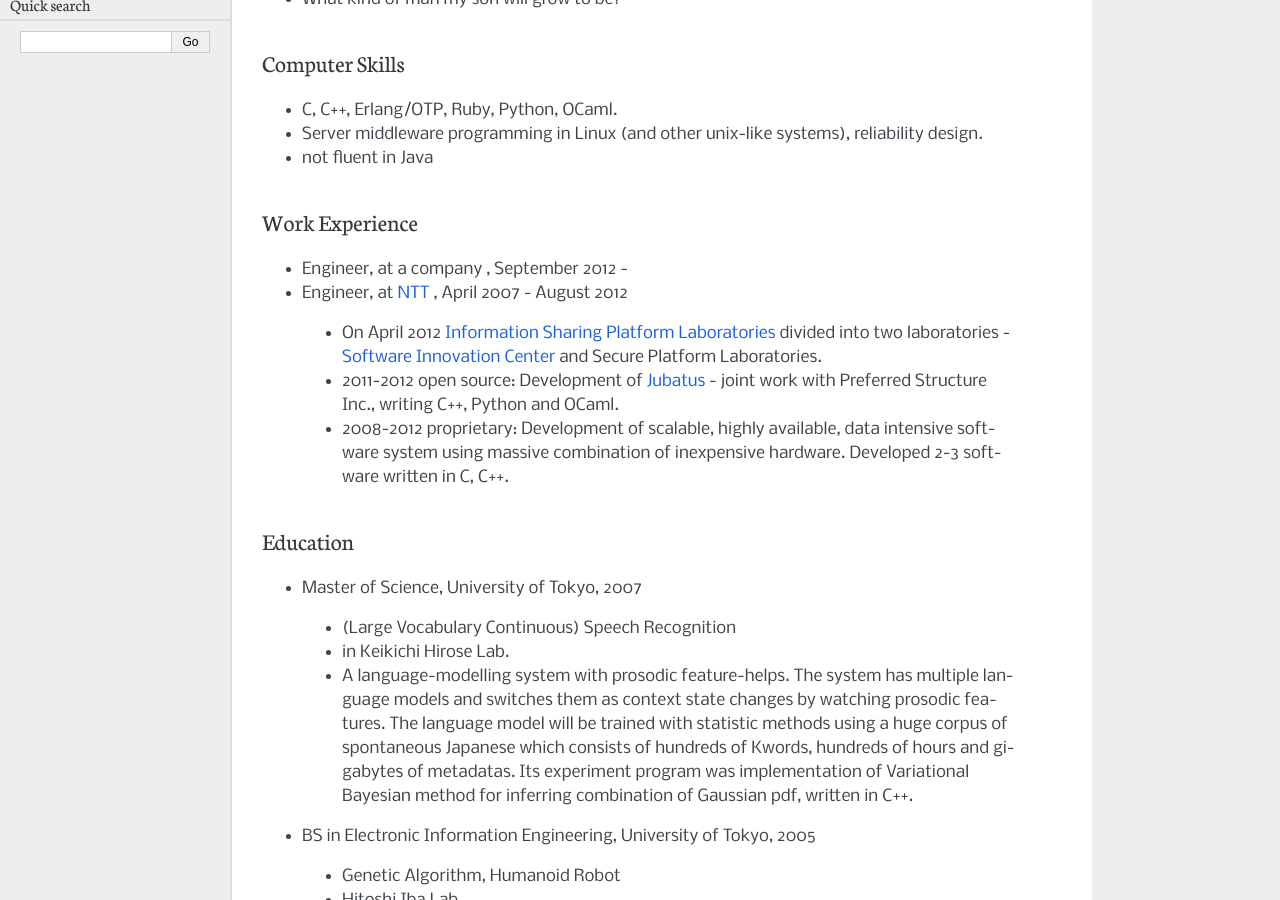
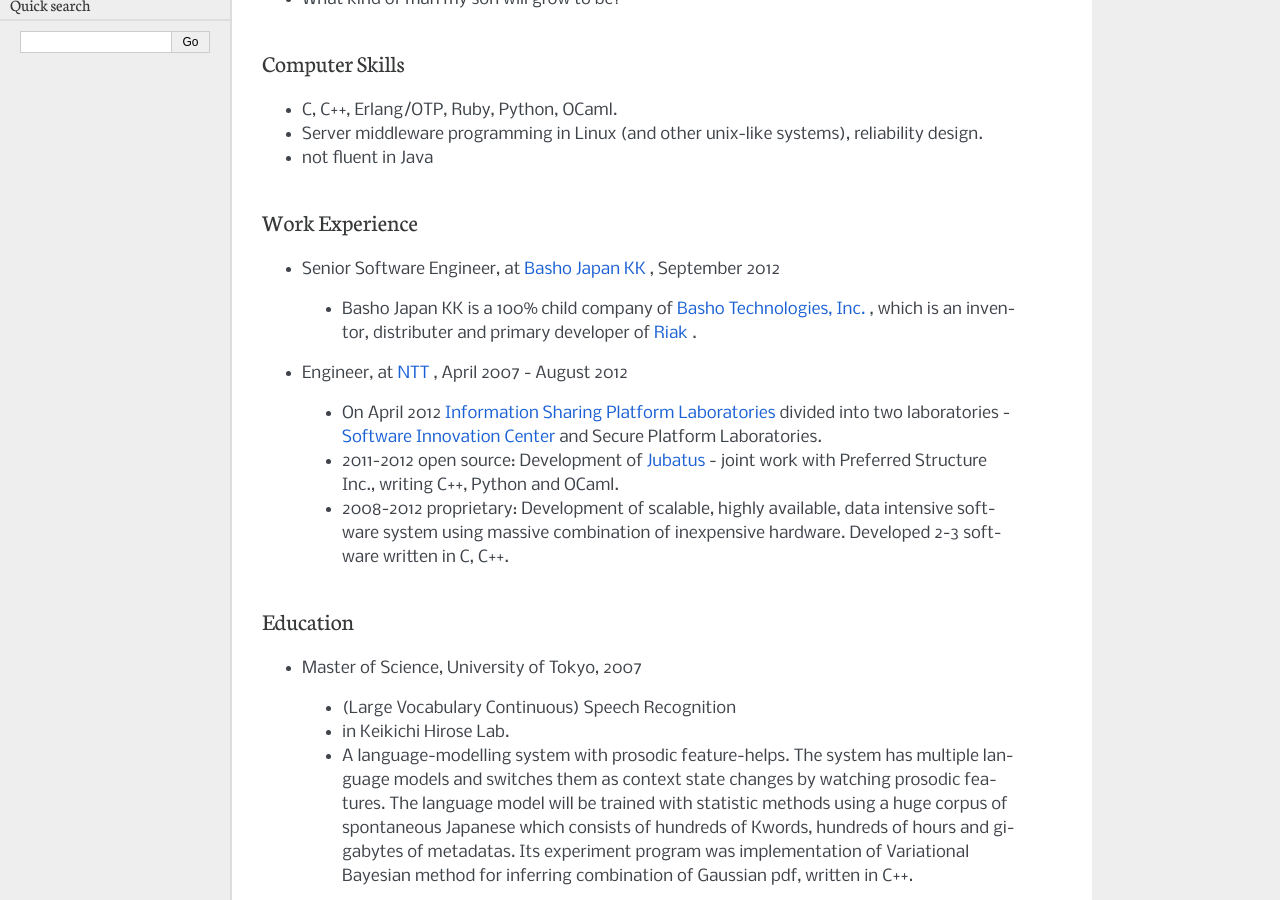
Before and after one commit to kuenishi/mywebsite, a Sphinx documentation site: the page built from source/cv.rst, in a window 1280 px wide and 900 px high, scrolled down 457 px. Built offline with Sphinx 7.4.7, drawn with Linux system fonts in a browser that asks for light colours.

Commit message:
update new Job

```diff
--- a/source/cv.rst
+++ b/source/cv.rst
@@ -26,7 +26,9 @@
 Work Experience
 ---------------
 
-- Engineer, at a company , September 2012 -
+- Senior Software Engineer, at `Basho Japan KK <http://basho.co.jp>`_ , September 2012
+
+ - Basho Japan KK is a 100% child company of `Basho Technologies, Inc. <http://basho.com>`_ , which is an inventor, distributer and primary developer of `Riak <http://github.com/basho/riak>`_ .
 
 - Engineer, at `NTT <http://www.ntt.co.jp>`_ , April 2007 - August 2012
 
```
